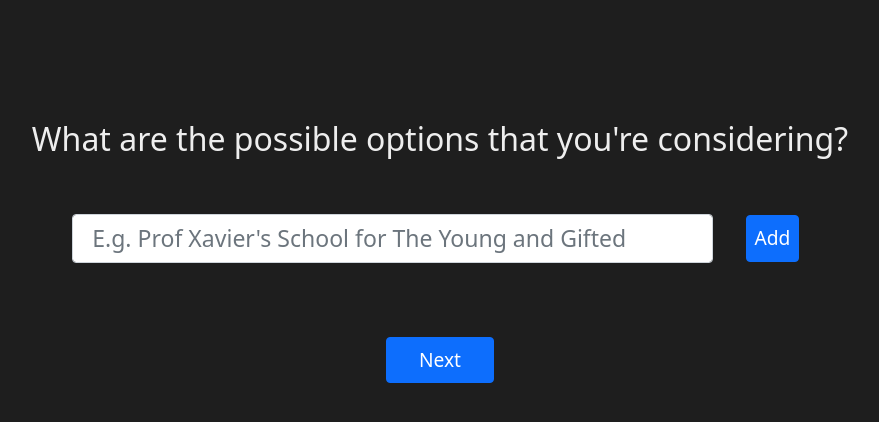
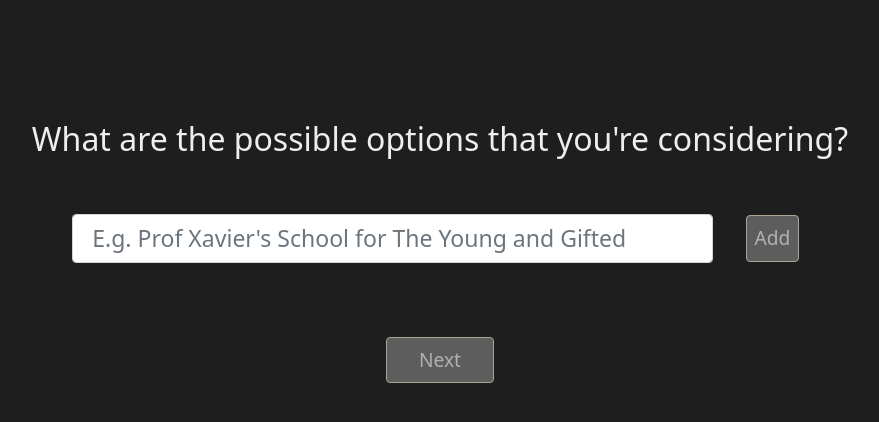
Before and after one commit to Thabang-Mabula/dePsyLab, an Angular app: page /decision-matrix/options in a window 1280 px wide. Shown: the top 422 px of the page, without its empty margins (200-1079 px from the left). Built offline with nearby package versions, Linux system fonts and the light colour scheme.

Commit message:
Form validation for the options and criteria page

```diff
--- a/src/app/decision-matrix/pages/criteria-page/criteria-page.component.html
+++ b/src/app/decision-matrix/pages/criteria-page/criteria-page.component.html
@@ -9,10 +9,11 @@
   <div class="row justify-content-center align-items-center input-row">
     <div class="col-sm-10 col-12 col-lg-7 d-flex justify-content-center outlint">
       <input type="text" class="form-control" name="title" aria-describedby="helpId" [(ngModel)]="criterionDescription"
-        placeholder="E.g. Quality of education" required maxlength="{{MAX_LENGTH}}" #criterionDescr="ngModel">
+        placeholder="E.g. Quality of education" required maxlength="{{MAX_LENGTH}}" #criterionDescrForm="ngModel"
+        #criterionDescr>
     </div>
     <div class="col-sm-2 col-12 col-lg-1 d-flex justify-content-center">
-      <button type="button" class="btn btn-primary" (click)="addCriterion()" [disabled]="criterionDescr.invalid!"
+      <button type="button" class="btn btn-primary" (click)="addCriterion()" [disabled]="criterionDescrForm.invalid!"
         #addCriterionBtn> Add </button>
     </div>
   </div>
--- a/src/app/decision-matrix/pages/options-page/options-page.component.html
+++ b/src/app/decision-matrix/pages/options-page/options-page.component.html
@@ -9,10 +9,12 @@
   <div class="row justify-content-center align-items-center input-row">
     <div class="col-sm-10 col-12 col-lg-7 d-flex justify-content-center outlint">
       <input type="text" class="form-control" name="title" aria-describedby="helpId" [(ngModel)]="optionDescription"
-        placeholder="E.g. Prof Xavier's School for The Young and Gifted" #optionDescr>
+        placeholder="E.g. Prof Xavier's School for The Young and Gifted" required maxlength="{{MAX_LENGTH}}"
+        #optionDescrForm="ngModel" #optionDescr>
     </div>
     <div class="col-sm-2 col-12 col-lg-1 d-flex justify-content-center">
-      <button type="button" class="btn btn-primary inline-right" (click)="addOption()" #addOptionBtn> Add </button>
+      <button type="button" class="btn btn-primary inline-right" (click)="addOption()" [disabled]="optionDescrForm.invalid"
+        #addOptionBtn> Add </button>
     </div>
   </div>
 
@@ -25,7 +27,8 @@
 
   <div class="row justify-content-center">
     <div class="col-12 d-flex justify-content-center">
-      <page-nav-button (click)="submit()" #nextBtn>Next</page-nav-button>
+      <page-nav-button (click)="isValidToProceed() && submit()" [disabled]="!isValidToProceed()" #nextBtn>Next
+      </page-nav-button>
     </div>
   </div>
 
--- a/src/app/decision-matrix/pages/options-page/options-page.component.ts
+++ b/src/app/decision-matrix/pages/options-page/options-page.component.ts
@@ -27,6 +27,7 @@ export class OptionsPageComponent implements OnInit, AfterViewInit {
   @ViewChild('addOptionBtn') addOptionButton!: ElementRef<HTMLButtonElement>;
   @ViewChild('optionDescr') optionDescrInput!: ElementRef<HTMLInputElement>;
   @ViewChild('nextBtn') nextButton!: PageNavButtonComponent;
+  MAX_LENGTH: number = 50;
 
   constructor(
     private decisionMatrixService: DecisionMatrixAbstractService,
@@ -77,14 +78,8 @@ export class OptionsPageComponent implements OnInit, AfterViewInit {
   }
 
   addOption() {
-    if (
-      // TODO Refactor this to a validator util or something
-      this.optionDescription != null &&
-      this.optionDescription != undefined &&
-      this.optionDescription.trim() !== ''
-    ) {
-      this.decisionMatrix?.addOption(this.optionDescription.trim());
-    }
+    this.decisionMatrix?.addOption(this.optionDescription.trim());
+
     this.optionDescription = DefaultDataTypeValueEnum.STRING;
     this.optionDescrInput.nativeElement.focus();
   }
@@ -96,4 +91,8 @@ export class OptionsPageComponent implements OnInit, AfterViewInit {
   private generateNextURL(id: string): string {
     return `/${DecisionMatrixRoutesEnum.CONTEXT_ROOT}/${DecisionMatrixRoutesEnum.ASSESS_OPTIONS}?id=${id}`;
   }
+
+  isValidToProceed(): boolean {
+    return this.decisionMatrix.options.length > 0;
+  }
 }
```
